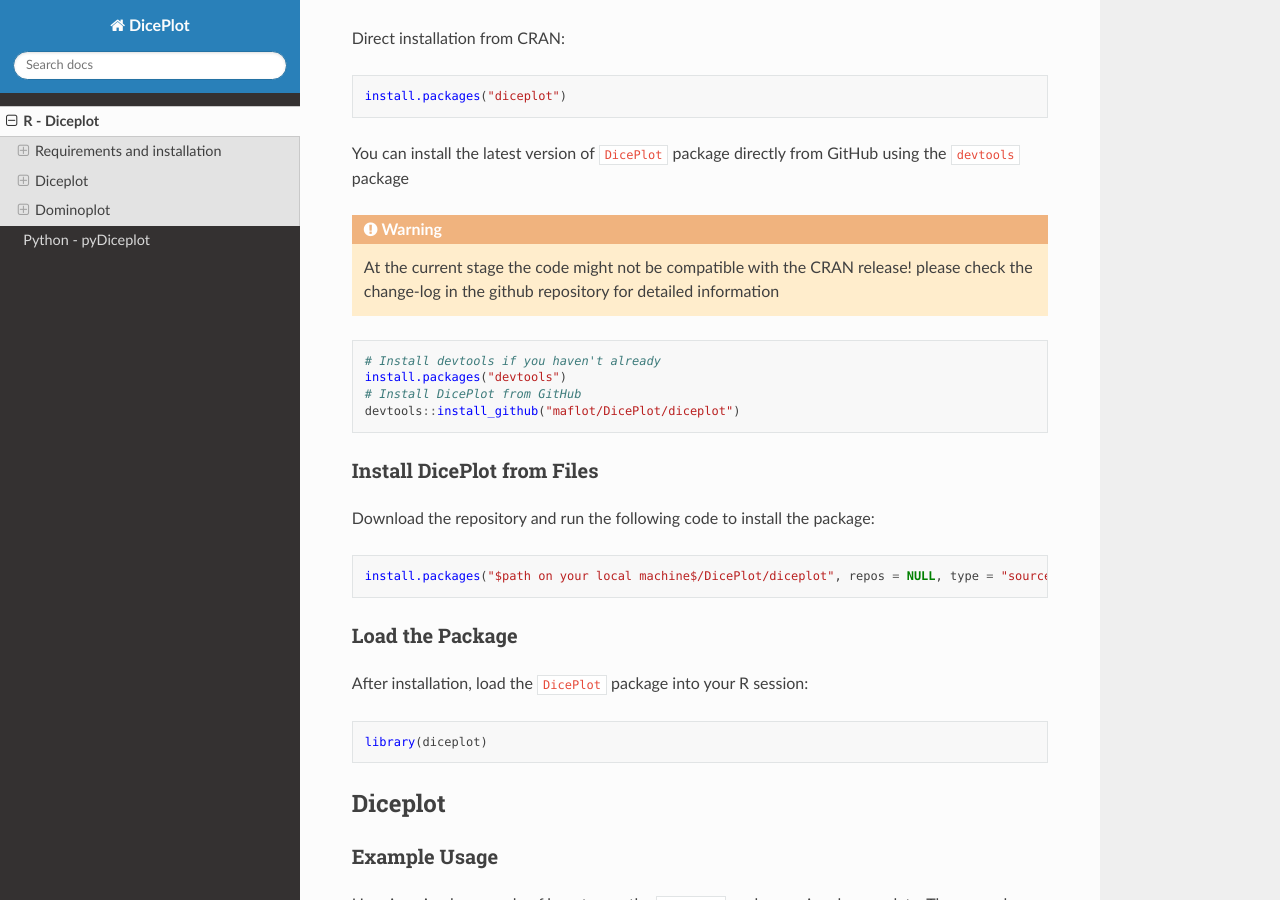
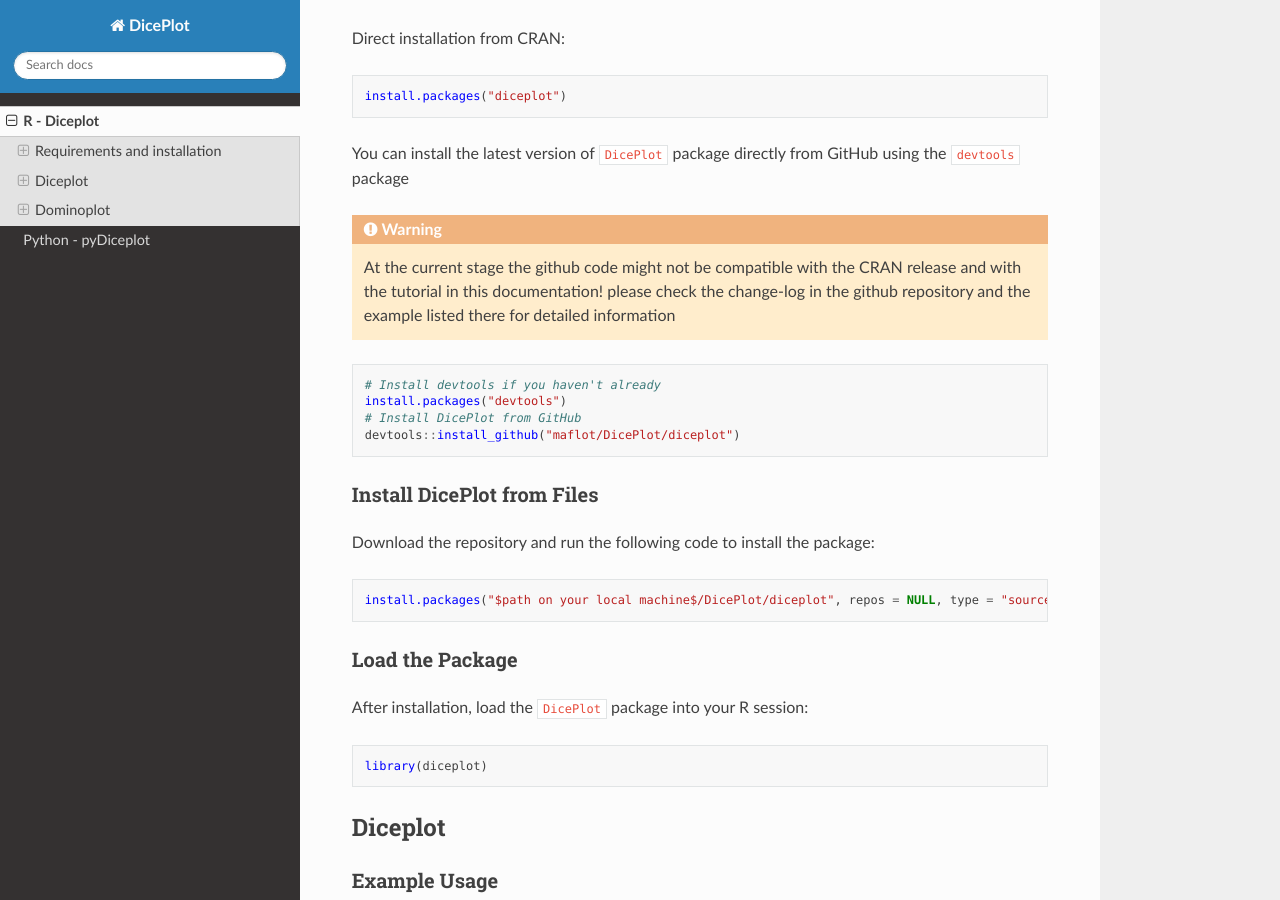
Before and after one commit to maflot/ReadTheDocsDiceplot, a Sphinx documentation site: the page built from docs/source/R.rst, in a window 1280 px wide and 900 px high, scrolled down 305 px. Built offline with Sphinx 7.4.7 and the Read the Docs theme 3.1.0, drawn with Linux system fonts in a browser that asks for light colours.

Commit message:
update R

```diff
--- a/docs/source/R.rst
+++ b/docs/source/R.rst
@@ -19,9 +19,8 @@
 You can install the latest version of ``DicePlot`` package directly from GitHub using the ``devtools`` package
 
 .. warning::
-    At the current stage the code might not be compatible with the CRAN release!
-    please check the change-log in the github repository for detailed information
-
+    At the current stage the github code might not be compatible with the CRAN release and with the tutorial in this documentation!
+    please check the change-log in the github repository and the example listed there for detailed information
 
 .. code-block:: r
 
```
